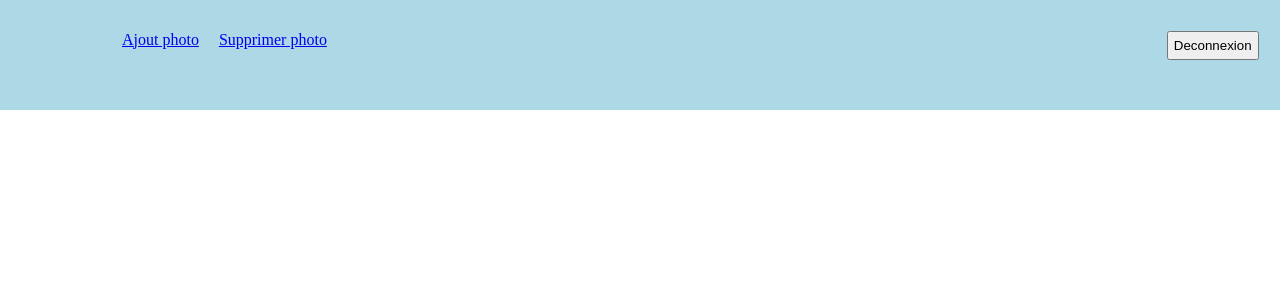
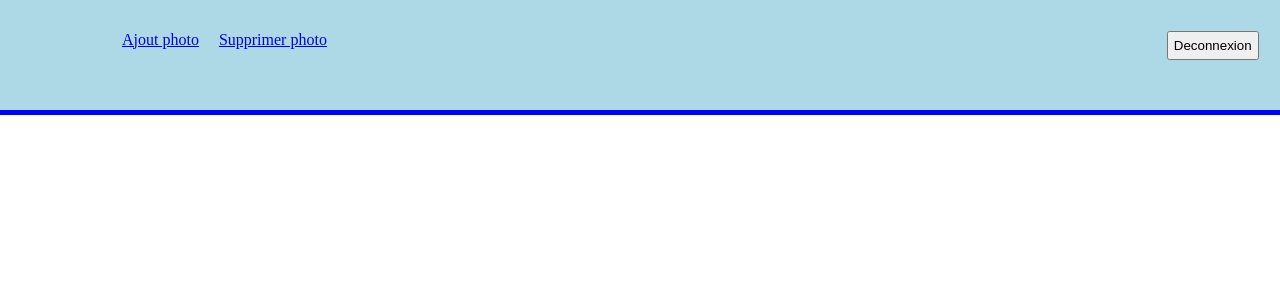
Before and after one commit to mickael-danjoux/site_php, a PHP site: page /administrateurSuppr.php in a window 1280 px wide. Shown: the top 300 px of the page. Run offline with PHP 8.4, Linux system fonts and the light colour scheme; the visitor is signed in with stand-in values (Sample User, id 1).

Commit message:
ajout bord bas du bandeau, ainsi que modif de la page suppression de photo

```diff
--- a/style.css
+++ b/style.css
@@ -3,6 +3,7 @@ div#bandeau{
 	height:100px;
 	background-color: lightblue;
 	padding: 5px 10px 5px;
+	border-bottom: solid blue 5px;
 }
 
 div#contenu{
```
Also changed, not shown: administrateurSuppr.php (indentation only).
